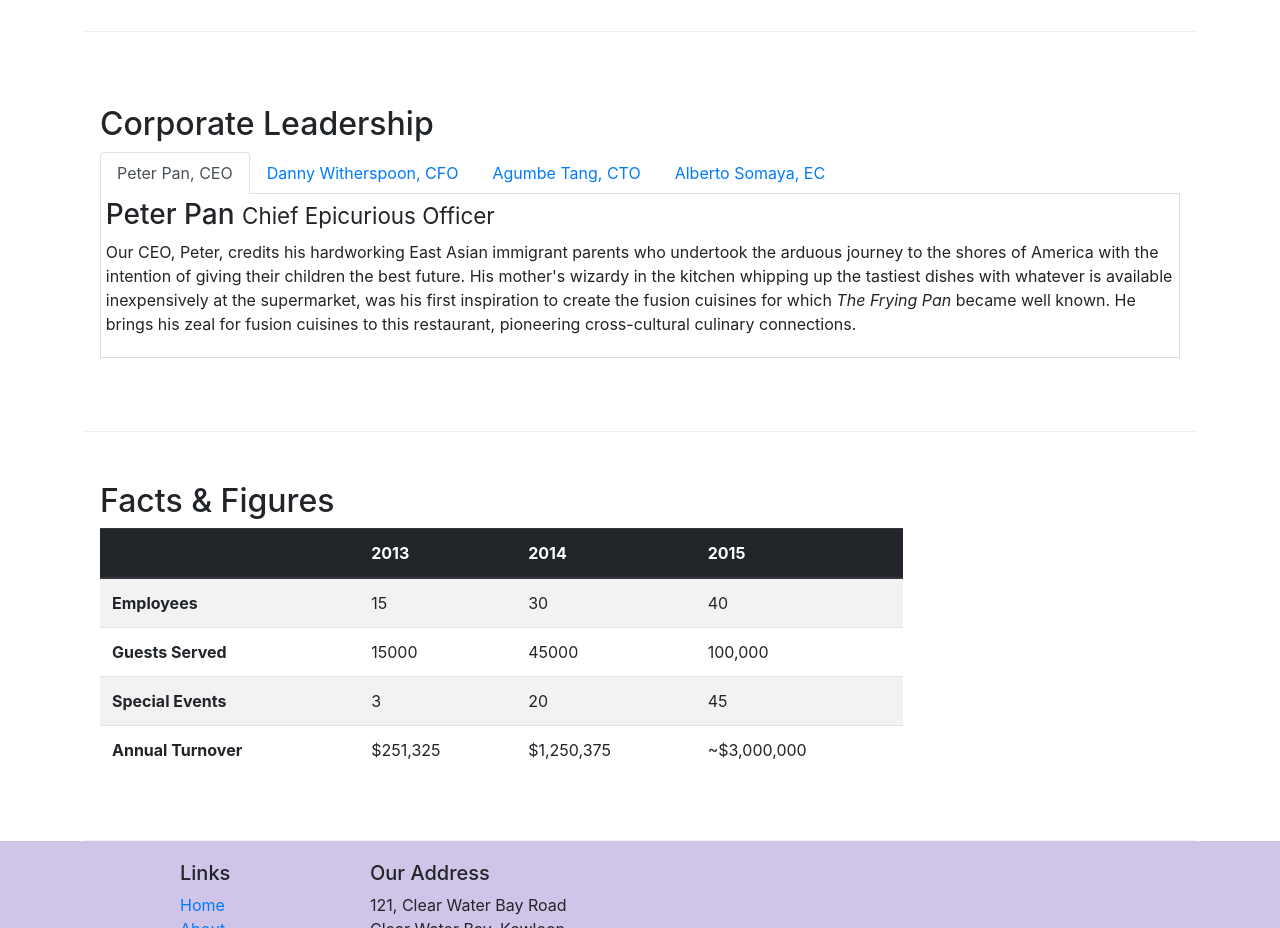
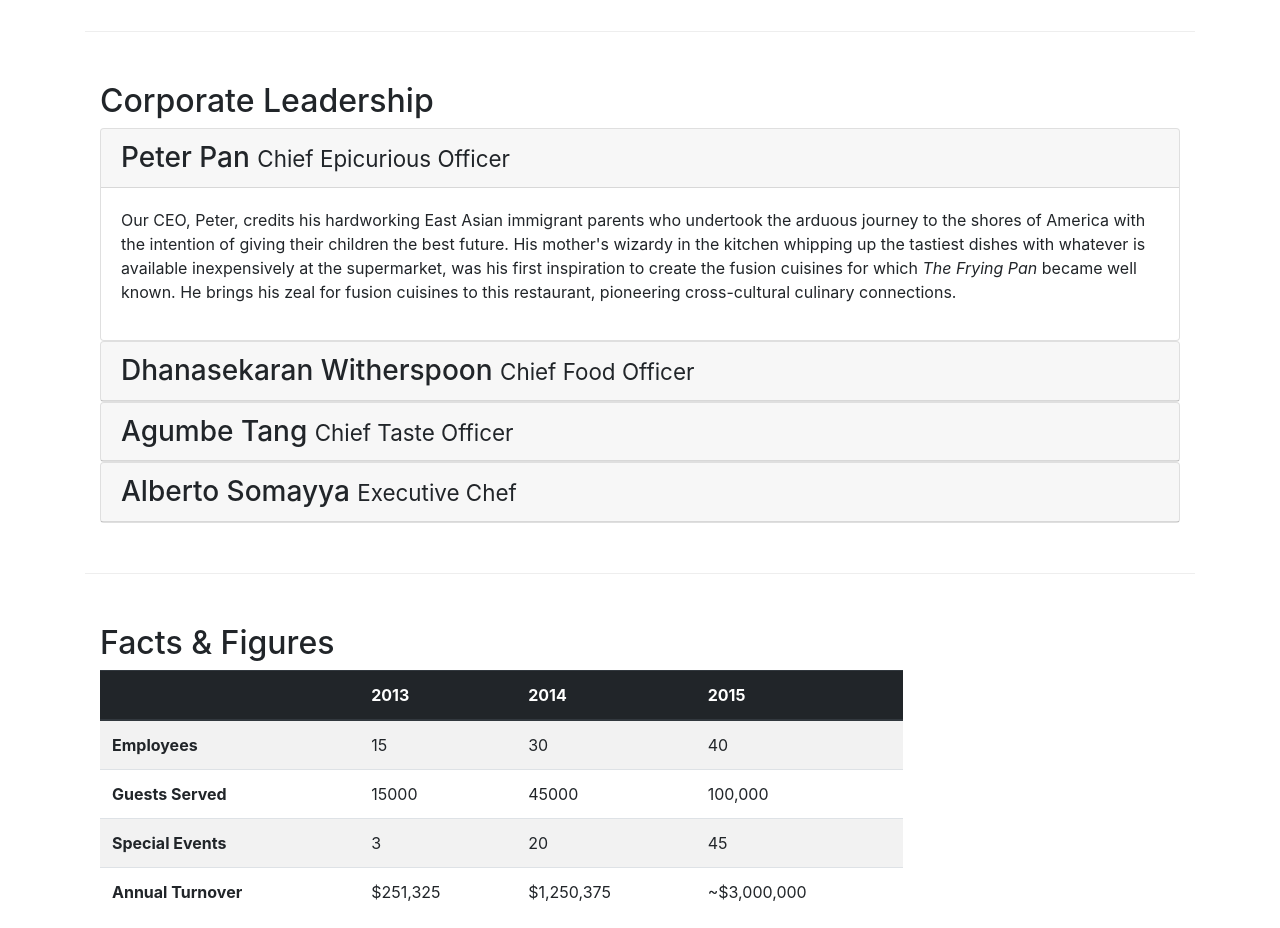
Before and after one commit to Rakshitshetty5/Bootstrap, a website: page aboutus.html in a window 1280 px wide. Shown: the part 940-1868 px from the top of the page. Drawn offline with nearby package versions, Linux system fonts and the light colour scheme.

Commit message:
accordion

```diff
--- a/aboutus.html
+++ b/aboutus.html
@@ -103,7 +103,7 @@
             <div class="col-12">
                 <h2>Corporate Leadership</h2>
 
-                <ul class="nav nav-tabs">
+                <!-- <ul class="nav nav-tabs">
                     <li class="nav-item">
                         <a href="#peter" class="nav-link active" role="tab" data-toggle="tab">Peter Pan, CEO</a>
                     </li>
@@ -117,9 +117,69 @@
                             <a href="#alberto" class="nav-link" role="tab" data-toggle="tab">Alberto Somaya, EC</a>
                     </li>
 
-                </ul>
+                </ul> -->
 
-                <div class="tab-content">
+                <div id="accordion">
+                        <div class="card">
+                                <div class="card-header" role="tab" id="peterhead">
+                                <h3 class="mb-0">
+                                    <a data-toggle="collapse" data-target="#peter">
+                                    Peter Pan <small>Chief Epicurious Officer</small>
+                                    </a>
+                                </h3>
+                                </div>
+                                <div class="collapse show" id="peter" data-parent="#accordion">
+                                    <div class="card-body">
+                                            <p class="d-none d-sm-block">Our CEO, Peter, credits his hardworking East Asian immigrant parents who undertook the arduous journey to the shores of America with the intention of giving their children the best future. His mother's wizardy in the kitchen whipping up the tastiest dishes with whatever is available inexpensively at the supermarket, was his first inspiration to create the fusion cuisines for which <em>The Frying Pan</em> became well known. He brings his zeal for fusion cuisines to this restaurant, pioneering cross-cultural culinary connections.</p>
+                                        </div>
+                                </div>
+                        </div>
+                        <div class="card">
+                                <div class="card-header" role="tab" id="dannyhead">
+                                <h3 class="mb-0">
+                                    <a class="collapsed" data-toggle="collapse" data-target="#danny">
+                                    Dhanasekaran Witherspoon <small>Chief Food Officer</small>
+                                    </a>
+                                </h3>
+                            </div>
+                            <div class="collapse" id="danny" data-parent="#accordion">
+                                <div class="card-body">
+                                        <p class="d-none d-sm-block">Our CFO, Danny, as he is affectionately referred to by his colleagues, comes from a long established family tradition in farming and produce. His experiences growing up on a farm in the Australian outback gave him great appreciation for varieties of food sources. As he puts it in his own words, <em>Everything that runs, wins, and everything that stays, pays!</em></p>
+                                    </div>
+                            </div>
+                        </div>
+                        <div class="card">
+                                <div class="card-header" role="tab" id="agumbehead">
+                                <h3 class="mb-0">
+                                    <a class="collapsed" data-toggle="collapse" data-target="#agumbe">
+                                    Agumbe Tang <small>Chief Taste Officer</small>
+                                    </a>
+                                </h3>
+                            </div>
+                            <div class="collapse" id="agumbe" data-parent="#accordion">
+                                <div class="card-body">
+                                        <p class="d-none d-sm-block">Blessed with the most discerning gustatory sense, Agumbe, our CTO, personally ensures that every dish that we serve meets his exacting tastes. Our chefs dread the tongue lashing that ensues if their dish does not meet his exacting standards. He lives by his motto, <em>You click only if you survive my lick.</em></p>
+                                    </div>
+                            </div>
+                        </div>
+                        <div class="card">
+                                <div class="card-header" role="tab" id="albertohead">
+                                <h3 class="mb-0">
+                                    <a class="collapsed" data-toggle="collapse" data-target="#alberto">
+                                    Alberto Somayya <small>Executive Chef</small>
+                                    </a>
+                                </h3>
+                            </div>
+                            <div class="collapse" id="alberto" data-parent="#accordion">
+                                <div class="card-body">
+                                        <p class="d-none d-sm-block">Award winning three-star Michelin chef with wide International experience having worked closely with whos-who in the culinary world, he specializes in creating mouthwatering Indo-Italian fusion experiences. He says, <em>Put together the cuisines from the two craziest cultures, and you get a winning hit! Amma Mia!</em></p>
+                                    </div>
+                            </div>
+                        </div>
+
+                </div>
+
+                <!-- <div class="tab-content">
                     <div role = "tabpanel" class="tab-pane fade show active" id="peter">
                         <h3>Peter Pan <small>Chief Epicurious Officer</small></h3>
                         <p class="d-none d-sm-block">Our CEO, Peter, credits his hardworking East Asian immigrant parents who undertook the arduous journey to the shores of America with the intention of giving their children the best future. His mother's wizardy in the kitchen whipping up the tastiest dishes with whatever is available inexpensively at the supermarket, was his first inspiration to create the fusion cuisines for which <em>The Frying Pan</em> became well known. He brings his zeal for fusion cuisines to this restaurant, pioneering cross-cultural culinary connections.</p>
@@ -136,7 +196,7 @@
                         <h3>Alberto Somayya <small>Executive Chef</small></h3>
                         <p class="d-none d-sm-block">Award winning three-star Michelin chef with wide International experience having worked closely with whos-who in the culinary world, he specializes in creating mouthwatering Indo-Italian fusion experiences. He says, <em>Put together the cuisines from the two craziest cultures, and you get a winning hit! Amma Mia!</em></p>
                     </div>
-                </div>
+                </div> -->
 
             </div>
        </div>
```
